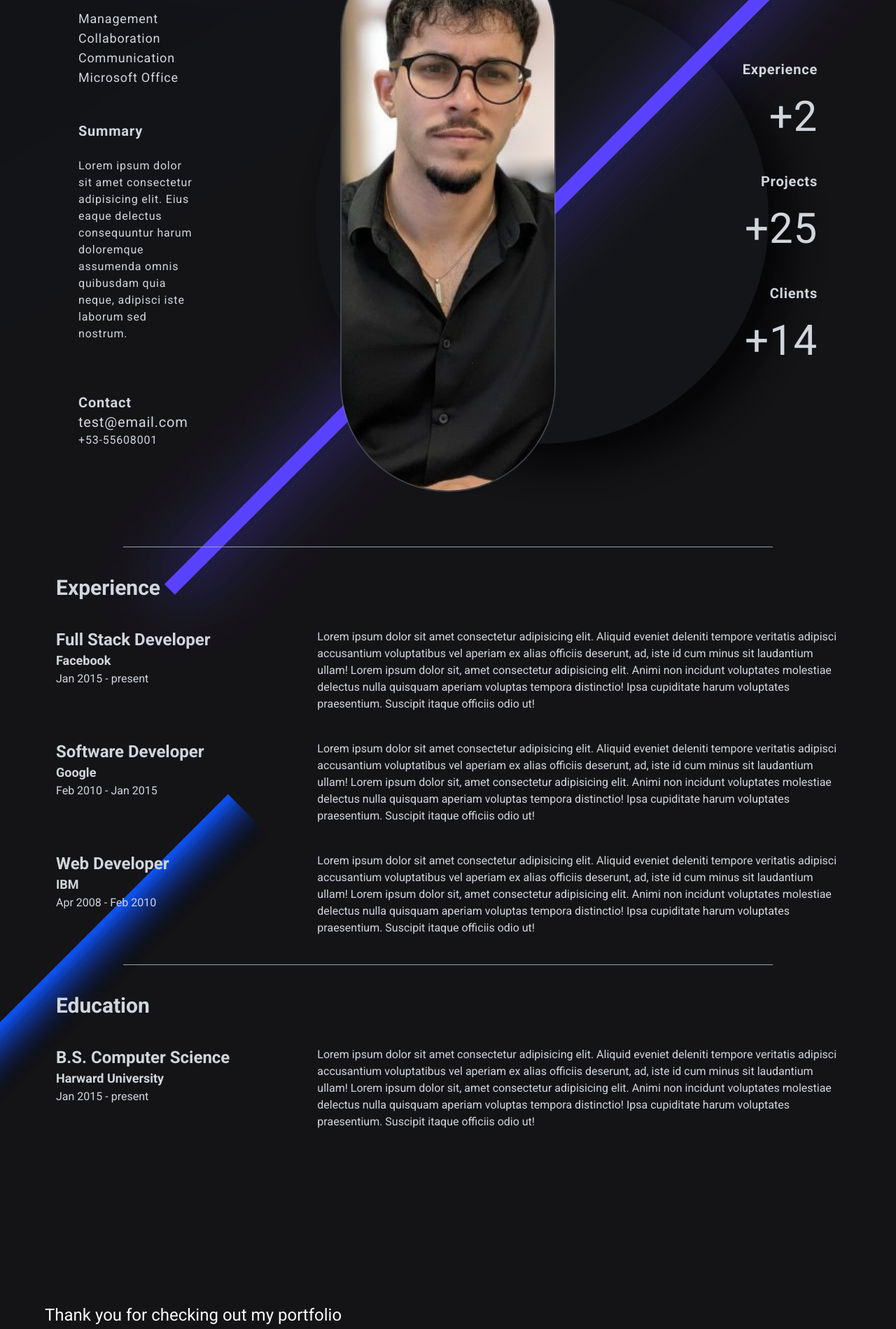
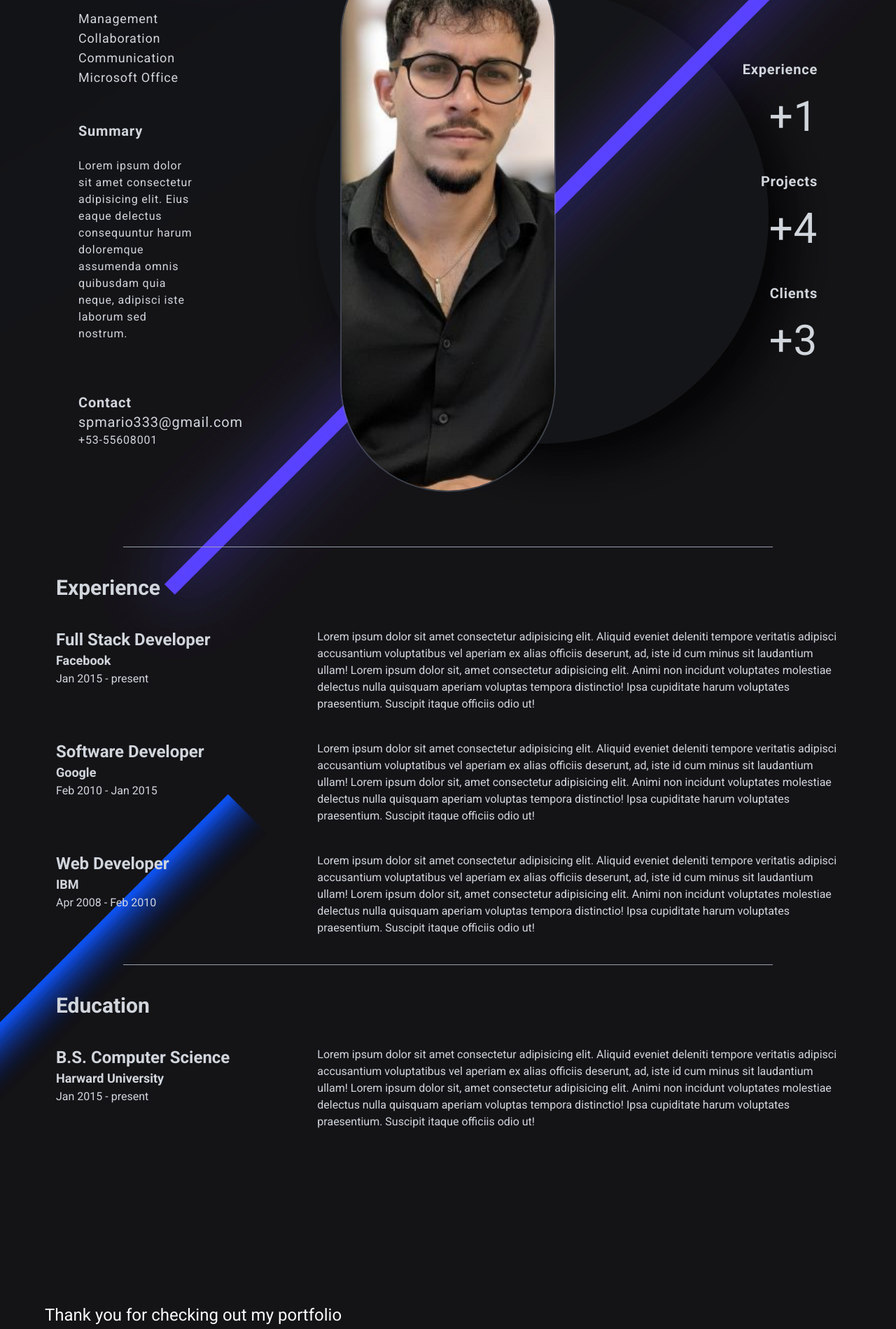
Before and after one commit to spmario333/portfolio, a Next.js app: page /dashboard in a window 1280 px wide. Shown: the part 1180-3079 px from the top of the page at 70% size. Built offline with nearby package versions, Linux system fonts and the light colour scheme.

Commit message:
ajusteDatosReales1.0

```diff
--- a/app/dashboard/page.tsx
+++ b/app/dashboard/page.tsx
@@ -54,7 +54,7 @@ export default function MainPage() {
             </section>
             <footer className="absolute w-full h-36 bottom-0 p-8 px-16 bg-transparent text-gray-50">
                 <p className="text-2xl">Thank you for checking out my portfolio</p>
-                <Link className="text-lg hover:text-indigo-600 " href="mailto:mail@you.com">mail@you.com</Link>
+                <Link className="text-lg hover:text-indigo-600 " href="mailto:spmario333@gmail.com">spmario333@gmail.com</Link>
             </footer>
             <div className="h-80">
             </div>
--- a/components/section/Section2.tsx
+++ b/components/section/Section2.tsx
@@ -50,7 +50,7 @@ export const Section2 = () => {
                             className="text-xl font-bold"
                             id="contact"
                         >Contact</h3>
-                        <Link className="text-xl hover:text-blue-600" href="mailto:test@nomail.com">test@email.com</Link>
+                        <Link className="text-xl hover:text-blue-600" href="mailto:spmario333@gmail.com">spmario333@gmail.com</Link>
                         <p>+53-55608001</p>
 
                     </div>
@@ -64,19 +64,19 @@ export const Section2 = () => {
                     <div className="px-20">
                         <h4 className="text-xl font-bold">Experience</h4>
                         <br />
-                        <p className="text-6xl">+2</p>
+                        <p className="text-6xl">+1</p>
 
                     </div>
                     <div className="px-20">
                         <h4 className="text-xl font-bold">Projects</h4>
                         <br />
-                        <p className="text-6xl">+25</p>
+                        <p className="text-6xl">+4</p>
 
                     </div>
                     <div className="px-20">
                         <h4 className="text-xl font-bold">Clients</h4>
                         <br />
-                        <p className="text-6xl">+14</p>
+                        <p className="text-6xl">+3</p>
 
                     </div>
                 </div>
--- a/components/ui/Navbar.tsx
+++ b/components/ui/Navbar.tsx
@@ -32,7 +32,7 @@ export const Navbar: React.FC = () => {
           </ul>
         </div>
         <div className="order-2 md:order-3 text-gray-300 flex font-semibold justify-between space-x-4">
-          <Link href="https://www.github.com" target="_blank" aria-label="Github"
+          <Link href="https://github.com/spmario333" target="_blank" aria-label="Github"
             className=" hover:text-indigo-600 hover:text-4xl">
             <svg xmlns="http://www.w3.org/2000/svg" className="w-10 h-10 bi bi-github" fill="currentColor"
               viewBox="0 0 16 16">
@@ -40,7 +40,7 @@ export const Navbar: React.FC = () => {
                 d="M8 0C3.58 0 0 3.58 0 8c0 3.54 2.29 6.53 5.47 7.59.4.07.55-.17.55-.38 0-.19-.01-.82-.01-1.49-2.01.37-2.53-.49-2.69-.94-.09-.23-.48-.94-.82-1.13-.28-.15-.68-.52-.01-.53.63-.01 1.08.58 1.23.82.72 1.21 1.87.87 2.33.66.07-.52.28-.87.51-1.07-1.78-.2-3.64-.89-3.64-3.95 0-.87.31-1.59.82-2.15-.08-.2-.36-1.02.08-2.12 0 0 .67-.21 2.2.82.64-.18 1.32-.27 2-.27.68 0 1.36.09 2 .27 1.53-1.04 2.2-.82 2.2-.82.44 1.1.16 1.92.08 2.12.51.56.82 1.27.82 2.15 0 3.07-1.87 3.75-3.65 3.95.29.25.54.73.54 1.48 0 1.07-.01 1.93-.01 2.2 0 .21.15.46.55.38A8.012 8.012 0 0 0 16 8c0-4.42-3.58-8-8-8z" />
             </svg>
           </Link>
-          <Link href="https://www.linkedin.com" target="_blank" aria-label="linkedin"
+          <Link href="https://www.linkedin.com/in/mariorose97/" target="_blank" aria-label="linkedin"
             className=" hover:text-indigo-600 hover:text-4xl">
             <svg xmlns="http://www.w3.org/2000/svg" className="w-10 h-10 rounded-full bi bi-linkedin" fill="currentColor"
               viewBox="0 0 16 16">
```
